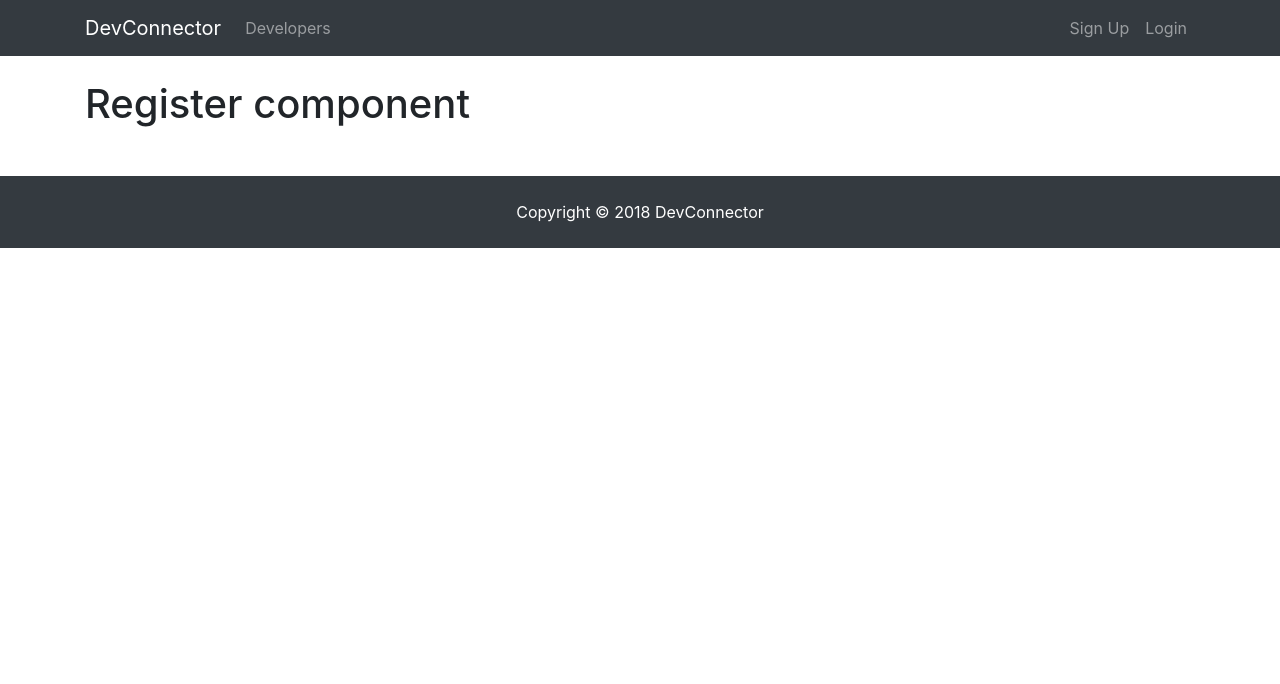
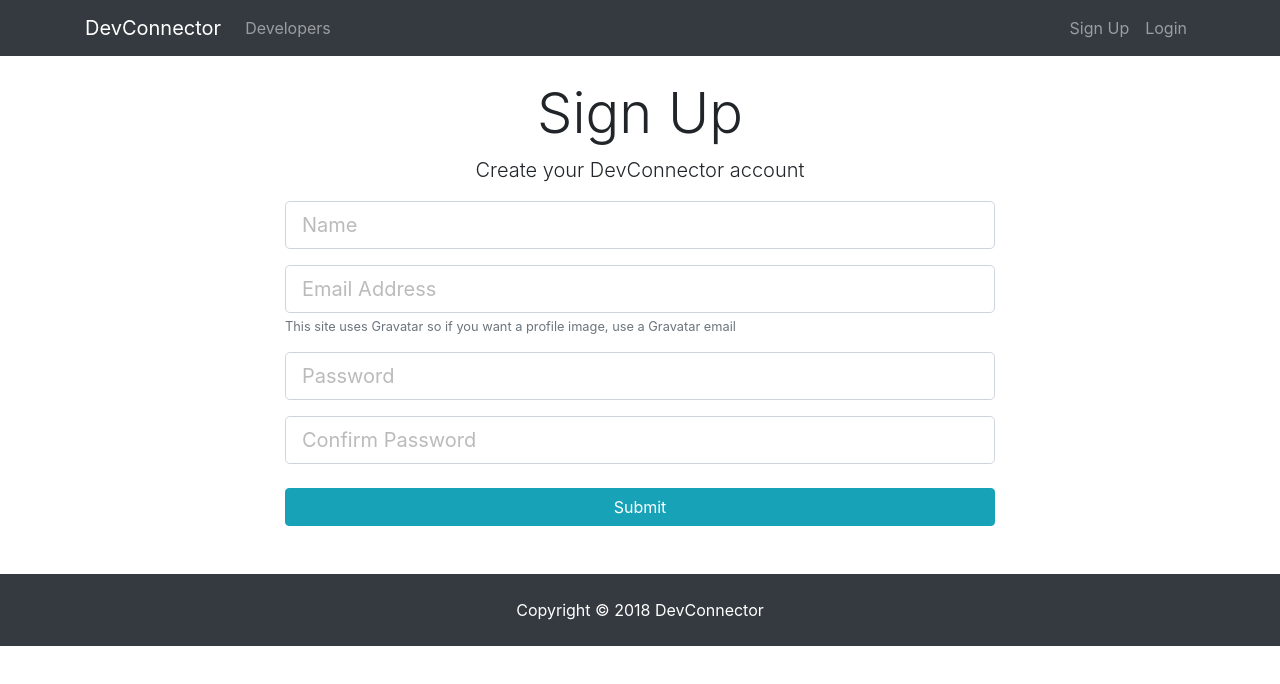
Before and after one commit to MattCardona/MERN-stack-dev-network, a React (Create React App) app in the folder client/: page /register in a window 1280 px wide. Shown: the top 684 px of the page. Built offline with nearby package versions, Linux system fonts and the light colour scheme.

Commit message:
Add register form with state

```diff
--- a/client/src/components/auth/Register.js
+++ b/client/src/components/auth/Register.js
@@ -1,11 +1,64 @@
 import React from 'react';
 
 class Register extends React.Component {
+  constructor(props){
+    super(props);
+    this.onChange = this.onChange.bind(this);
+    this.onSubmit = this.onSubmit.bind(this);
+    this.state = {
+      name: '',
+      email: '',
+      password: '',
+      password2: '',
+      errors: {}
+    };
+  }
+  onChange(e) {
+    // e.preventDefault();
+    const key =  e.target.name;
+    const val = e.target.value
+    this.setState(() => ({[key]: val}));
+  }
+  onSubmit(e) {
+    e.preventDefault();
+    const {name, email, password, password2} = this.state;
+    const newUser = {
+      name,
+      email,
+      password,
+      password2
+    };
+    console.log(`This is the new user ${JSON.stringify(newUser, undefined, 2)}`);
+  }
   render() {
     return (
-      <div>
-        <h1>Register component</h1>
+      <div className="register">
+        <div className="container">
+          <div className="row">
+            <div className="col-md-8 m-auto">
+              <h1 className="display-4 text-center">Sign Up</h1>
+              <p className="lead text-center">Create your DevConnector account</p>
+              <form onSubmit={this.onSubmit}>
+                <div className="form-group">
+                  <input type="text" className="form-control form-control-lg" placeholder="Name" name="name" value={this.state.name} onChange={this.onChange}/>
+                </div>
+                <div className="form-group">
+                  <input type="email" className="form-control form-control-lg" placeholder="Email Address" name="email" value={this.state.email} onChange={this.onChange} />
+                  <small className="form-text text-muted">This site uses Gravatar so if you want a profile image, use a Gravatar email</small>
+                </div>
+                <div className="form-group">
+                  <input type="password" className="form-control form-control-lg" placeholder="Password" name="password" value={this.state.password} onChange={this.onChange} />
+                </div>
+                <div className="form-group">
+                  <input type="password" className="form-control form-control-lg" placeholder="Confirm Password" name="password2" value={this.state.password2} onChange={this.onChange} />
+                </div>
+                <input type="submit" className="btn btn-info btn-block mt-4" />
+              </form>
+            </div>
+          </div>
+        </div>
       </div>
+
     )
   }
 };
```
